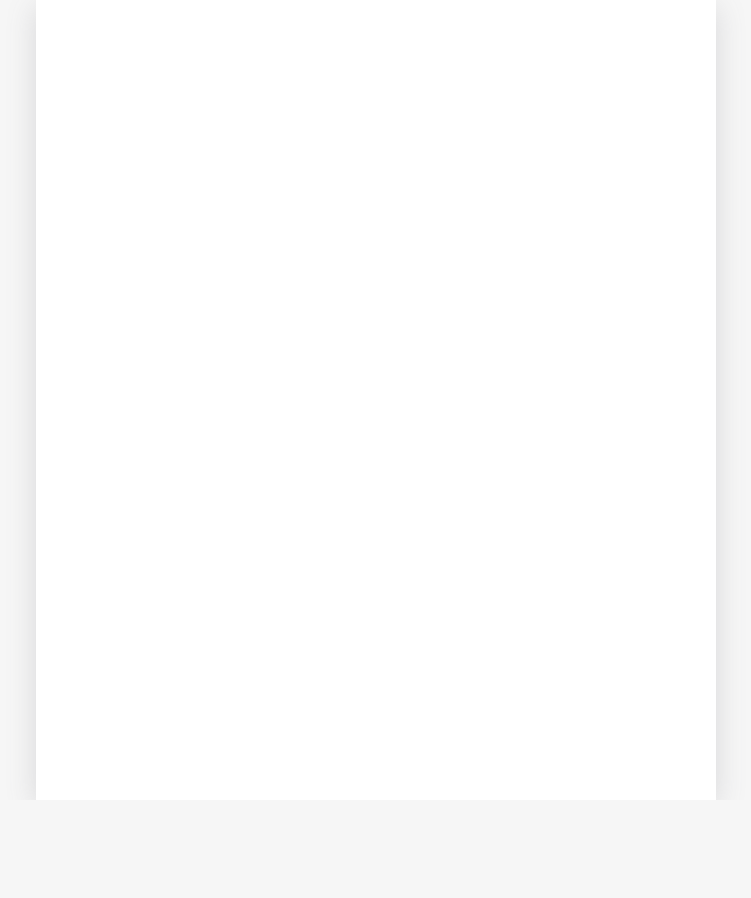
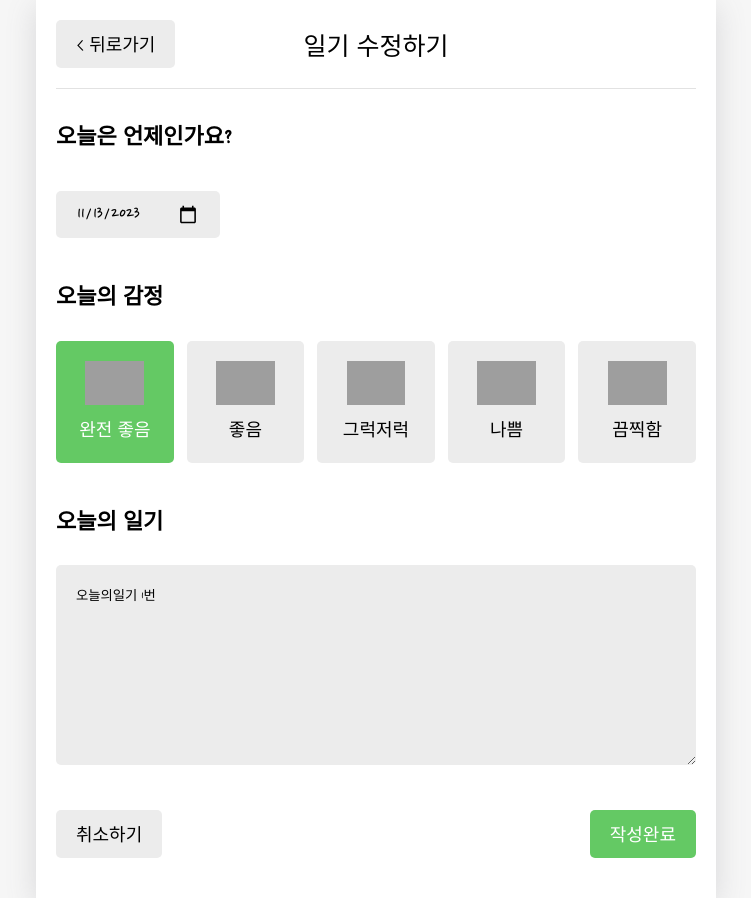
Before and after one commit to rhsiddlsidhd/emotiondaily, a React (Create React App) app: page /edit/1 in a window 1280 px wide. Before the commit this address had no page. Shown: the whole page, without its empty margins (264-1015 px from the left). Before the commit the page ends 800 px from the top, so only its background shows below. Built offline with nearby package versions, Linux system fonts and the light colour scheme; grey boxes are pictures that could not be loaded; a web font is replaced by a local one.

Commit message:
:art: Feat:isEdit
EditPage

```diff
--- a/src/App.js
+++ b/src/App.js
@@ -121,8 +121,9 @@
             <Routes>
               <Route path="/" element={<Home />} />
               <Route path="/new" element={<New />} />
-              <Route path="/edit" element={<Edit />} />
+              <Route path="/edit/:id" element={<Edit />} />
               <Route path="/diary/:id" element={<Diary />} />
+              {/* pathvariable*/}
             </Routes>
           </div>
         </BrowserRouter>
--- a/src/components/DiaryEdit.js
+++ b/src/components/DiaryEdit.js
@@ -1,4 +1,4 @@
-import { useContext, useRef, useState } from "react";
+import { useContext, useEffect, useRef, useState } from "react";
 import { useNavigate } from "react-router-dom";
 
 import MyButton from "./MyButton";
@@ -45,14 +45,14 @@
   return date.toISOString().slice(0, 10);
 };
 
-const DiaryEdit = () => {
+const DiaryEdit = ({ isEdit, originData }) => {
   const contentRef = useRef();
   const [content, setContent] = useState("");
   const [emotion, setEmotion] = useState(3);
   const navigate = useNavigate();
   const [date, setDate] = useState(getStringDate(new Date()));
   // console.log(getStringDate(new Date()));
-  const { onCreate } = useContext(DiaryDispatchContext);
+  const { onCreate, onEdit } = useContext(DiaryDispatchContext);
 
   const handleClickEmotion = (emotion) => {
     setEmotion(emotion);
@@ -63,15 +63,35 @@
       contentRef.current.focus();
       return;
     }
+
+    if (
+      window.confirm(
+        isEdit ? "일기를 수정하시겠습니까?" : "새로운 일기를 작성하시겠습니까?"
+      )
+    ) {
+      if (!isEdit) {
+        onCreate(date, content, emotion);
+      } else {
+        onEdit(originData.id, date, content, emotion);
+      }
+    }
+
     onCreate(date, content, emotion);
     //replace 뒤로가기를 해서 못오게 막을것이다!!
     navigate("/", { replace: true });
   };
 
+  useEffect(() => {
+    if (isEdit) {
+      setDate(getStringDate(new Date(parseInt(originData.date))));
+      setEmotion(originData.emotion);
+      setContent(originData.content);
+    }
+  }, []);
   return (
     <div className="DiaryEditor">
       <MyHeader
-        headText={`새 일기 쓰기`}
+        headText={isEdit ? "일기 수정하기" : `새 일기 쓰기`}
         leftChild={
           <MyButton text={"< 뒤로가기"} onClick={() => navigate(-1)} />
         }
--- a/src/pages/Edit.js
+++ b/src/pages/Edit.js
@@ -1,40 +1,37 @@
-import { useNavigate, useSearchParams } from "react-router-dom";
+import { useNavigate, useParams, useSearchParams } from "react-router-dom";
+import { DiaryStateContext } from "../App";
+import { useContext, useEffect, useState } from "react";
+
+import DiaryEdit from "../components/DiaryEdit";
 
 const Edit = () => {
-  const [searchParams, setSearchParams] = useSearchParams();
+  const [originData, setOriginData] = useState();
+  console.log("여기요", originData);
   const navigate = useNavigate();
-  const id = searchParams.get("id");
-  console.log("id: ", id);
+  const { id } = useParams();
+  // console.log(id);
 
-  const mode = searchParams.get("mode");
-  console.log("mode : ", mode);
+  const diaryList = useContext(DiaryStateContext);
+  // console.log(diaryList);
+
+  useEffect(() => {
+    if (diaryList.length >= 1) {
+      const targetDiary = diaryList.find(
+        (it) => parseInt(it.id) === parseInt(id)
+      );
+      console.log(targetDiary);
+
+      if (targetDiary) {
+        setOriginData(targetDiary);
+      } else {
+        navigate("/", { replace: true });
+      }
+    }
+  }, [id, diaryList]);
 
   return (
     <div>
-      <h1>Edit</h1>
-      <p>이곳은 일기 수정페이지 입니다</p>
-      <button
-        onClick={() => {
-          setSearchParams({ who: "winterlood" });
-        }}
-      >
-        QS 바꾸기
-      </button>
-
-      <button
-        onClick={() => {
-          navigate("/home");
-        }}
-      >
-        Home으로 가기
-      </button>
-      <button
-        onClick={() => {
-          navigate(-1);
-        }}
-      >
-        뒤로가기
-      </button>
+      {originData && <DiaryEdit isEdit={true} originData={originData} />}
     </div>
   );
 };
```
